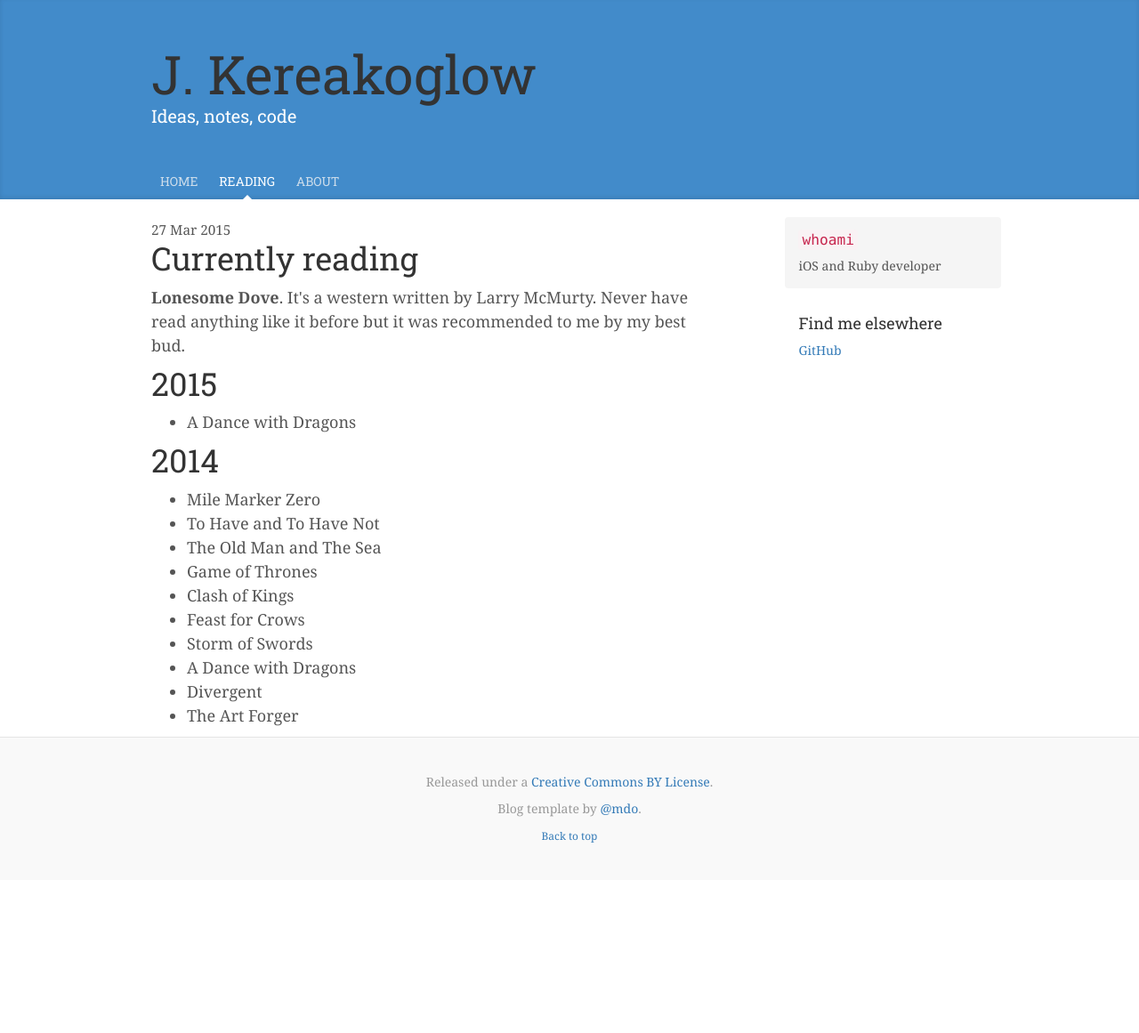
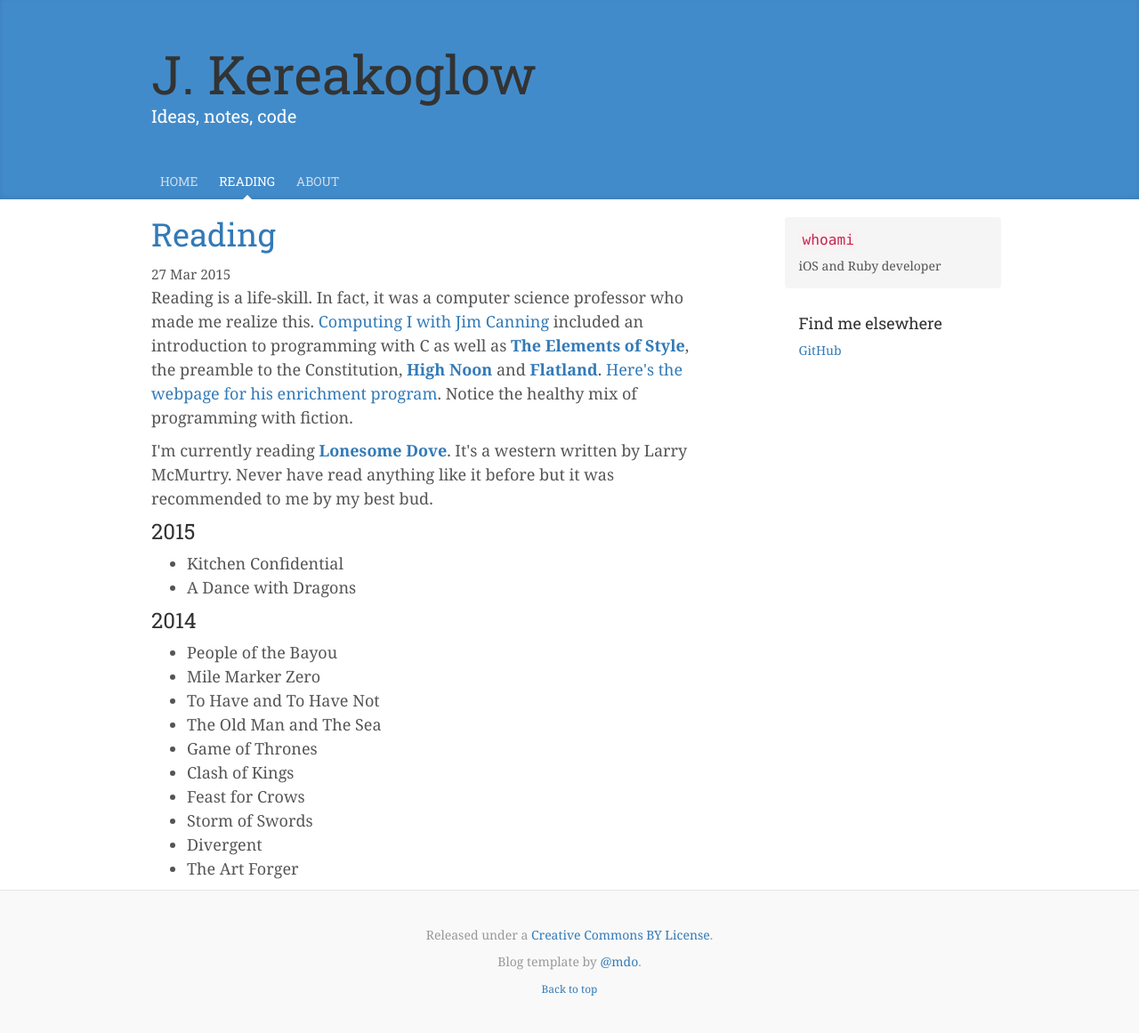
Before and after one commit to jkereako/jkereako.github.io, a Jekyll site: the page built from reading/index.html, in a window 1280 px wide. Shown: the whole page at 89% size. Built offline with Jekyll 4.4.1, drawn with Linux system fonts in a browser that asks for light colours; nearby versions of some CDN libraries; before the commit the page ends 989 px from its top, so only the background shows below that.

Commit message:
Edit: copy on reading page

```diff
--- a/reading/index.html
+++ b/reading/index.html
@@ -1,22 +1,34 @@
 ---
 layout: default
-title: Jeff Kereakoglow::Reading
+title: Reading
 date: 2015-03-27 13:24:00
 excerpt: What I done read.
 ---
+<article id="main-content" role="article" itemscope itemtype="http://schema.org/Article">
+  <header role="heading">
+    <h1 class="title" itemprop="name">
+      <a href="{{ page.url }}">{{ page.title | camel_break }}</a>
+    </h1>
     {% include last_update.html %}
-<h1>Currently reading</h1>
+  </header>
+
+  <div class="content" itemprop="articleBody" data-swiftype-index="true">
     <p>
-  <b>Lonesome Dove</b>. It's a western written by Larry McMurty. Never have read anything like it before but it was recommended to me by my best bud.
+      Reading is a life-skill. In fact, it was a computer science professor who made me realize this. <a href="http://www.cs.uml.edu/~canning/101/101.html" target="_blank" title="91.101 Computing I">Computing I with Jim Canning</a> included an introduction to programming with C as well as <a href="http://www.gutenberg.org/ebooks/37134" target="_blank"><b>The Elements of Style</b></a>, the preamble to the Constitution, <a href="http://www.imdb.com/title/tt0044706/" target="_blank" title="High Noon"><b>High Noon</b></a> and <a href="http://www.geom.uiuc.edu/~banchoff/Flatland/" target="blank" title="Flatland: A romance of many dimensions"><b>Flatland</b></a>. <a href="http://www.cs.uml.edu/~canning/TeamGauss.html" target="_blank" title="Jim's Enrichment Program">Here's the webpage for his enrichment program</a>. Notice the healthy mix of programming with fiction.
+    </p>
+    <p>
+      I'm currently reading <b><a href="http://www.amazon.com/Lonesome-Dove-Novel-Larry-McMurtry/dp/1439195269" target="_blank">Lonesome Dove</a></b>. It's a western written by Larry McMurtry. Never have read anything like it before but it was recommended to me by my best bud.
     </p>
 
-<h1>2015</h1>
+    <h3>2015</h3>
     <ul>
+      <li>Kitchen Confidential</li>
       <li>A Dance with Dragons</li>
     </ul>
 
-<h1>2014</h1>
+    <h3>2014</h3>
     <ul>
+      <li>People of the Bayou</li>
       <li>Mile Marker Zero</li>
       <li>To Have and To Have Not</li>
       <li>The Old Man and The Sea</li>
@@ -24,7 +36,8 @@ excerpt: What I done read.
       <li>Clash of Kings</li>
       <li>Feast for Crows</li>
       <li>Storm of Swords</li>
-  <li>A Dance with Dragons</li>
       <li>Divergent</li>
       <li>The Art Forger</li>
     </ul>
+  </div>
+</article>
```
Also changed, not shown: about/index.html (+11 -1 lines). Lines whose indentation alone changed are shown as unchanged.
